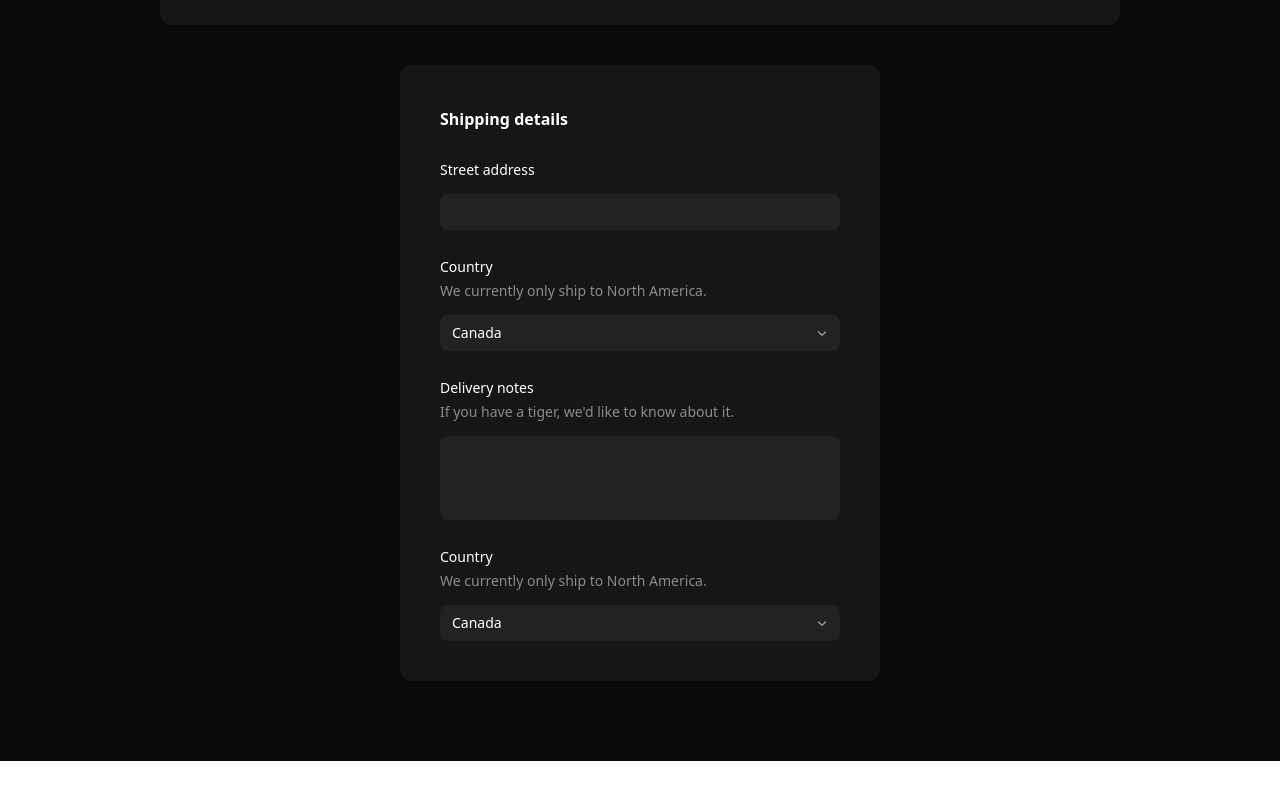
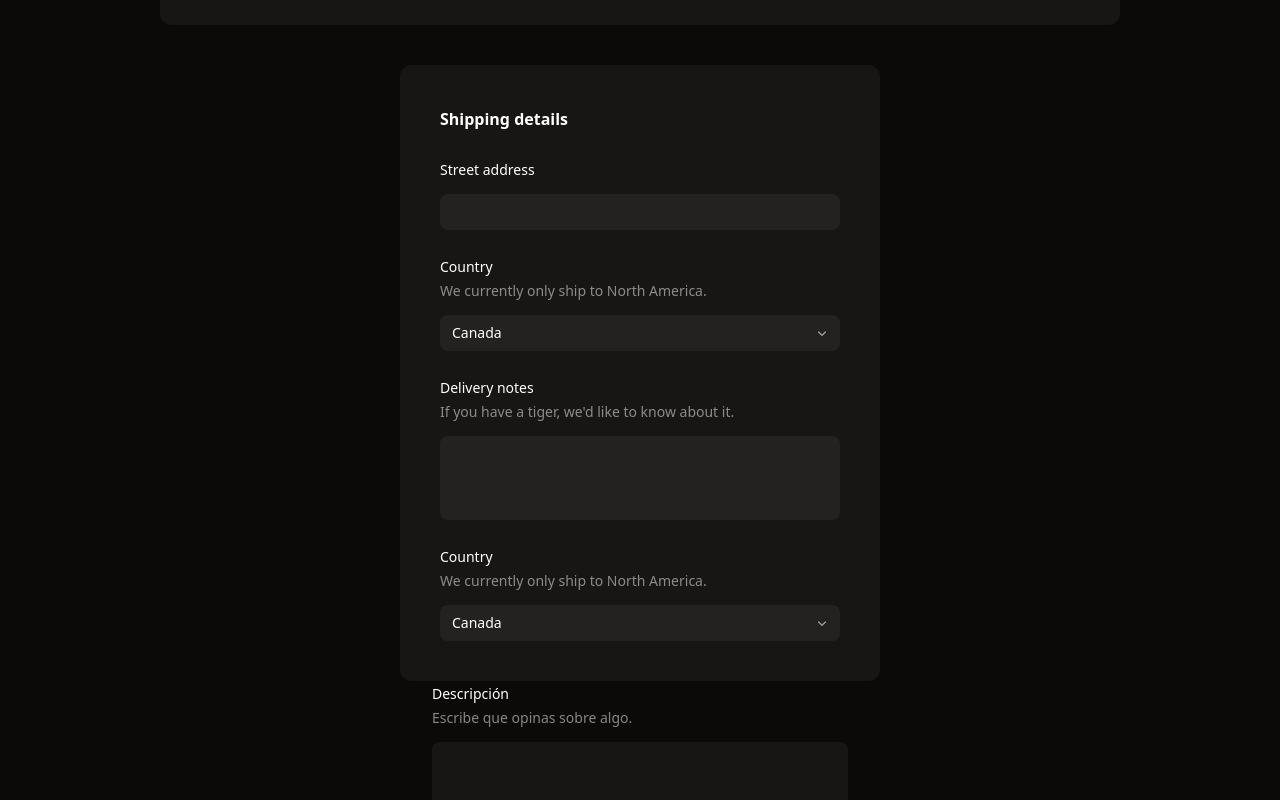
Before and after one commit to JosueTut/Residencia-Prueba, a React (Vite) app: page / in a window 1280 px wide. Shown: the part 711-1511 px from the top of the page. Before the commit the page ends 1472 px from the top, so only its background shows below. Built offline with nearby package versions, Linux system fonts and the light colour scheme; the HTML template or start-up script is replaced by a standard one.

Commit message:
add of new component

```diff
--- /dev/null
+++ b/components/textarea.jsx
@@ -0,0 +1,20 @@
+import { Description, Field, Label, Textarea } from '@headlessui/react'
+import clsx from 'clsx'
+
+export default function Textareaa() {
+  return (
+    <div className="w-full max-w-md px-4">
+      <Field>
+        <Label className="text-sm/6 font-medium text-white">Descripción</Label>
+        <Description className="text-sm/6 text-white/50">Escribe que opinas sobre algo.</Description>
+        <Textarea
+          className={clsx(
+            'mt-3 block w-full resize-none rounded-lg border-none bg-white/5 px-3 py-1.5 text-sm/6 text-white',
+            'focus:not-data-focus:outline-none data-focus:outline-2 data-focus:-outline-offset-2 data-focus:outline-white/25'
+          )}
+          rows={3}
+        />
+      </Field>
+    </div>
+  )
+}
--- a/src/App.jsx
+++ b/src/App.jsx
@@ -1,8 +1,6 @@
 import Edificio from '../components/edificio';
-import Checkbox from '../components/checkbox';
 import Fieldset from '../components/fieldset';
-import Comboboxx from '../components/combobox';
-import Buttonn from '../components/button';
+import Textareaa from '../components/textarea';
 
 function App() {
 
@@ -18,6 +16,8 @@ function App() {
 
         <Fieldset />
 
+        <Textareaa />
+
       </div>
     </>
   )
```
